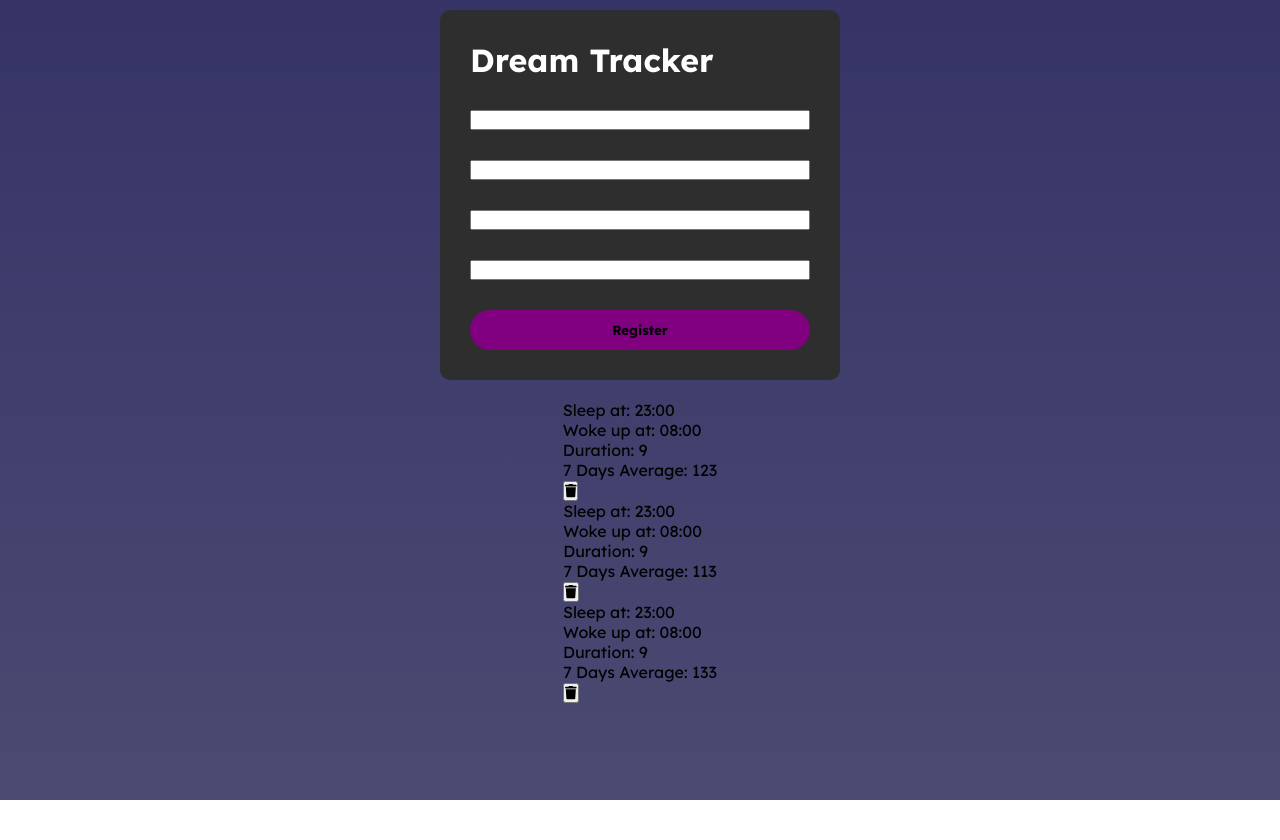
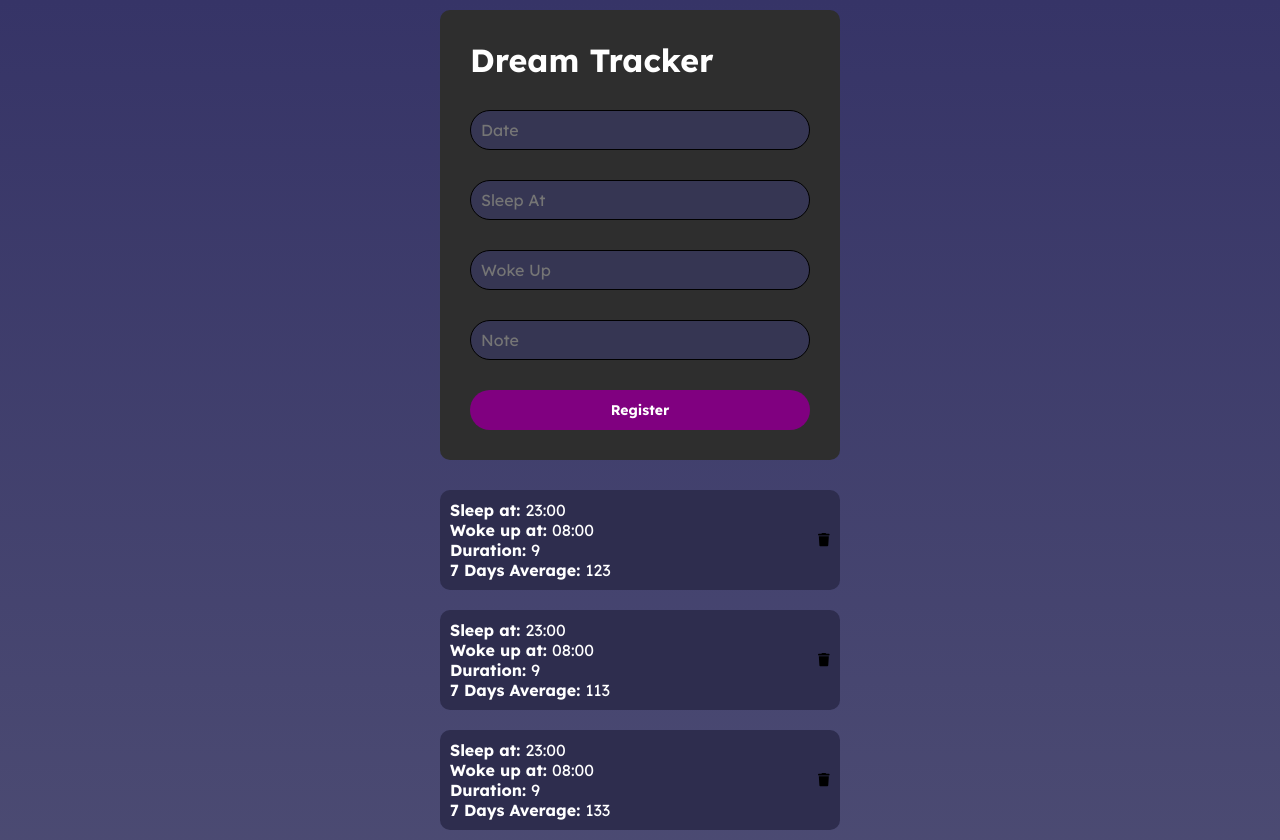
Before and after one commit to cabrinilm/dreamTracker-frontend, a React (Vite) app: page / in a window 1280 px wide. Before the commit the page ends 800 px from the top, so only its background shows below. Built offline with nearby package versions, Linux system fonts and the light colour scheme.

Commit message:
basic css ready

```diff
--- a/src/pages/Home/index.jsx
+++ b/src/pages/Home/index.jsx
@@ -35,20 +35,20 @@ function Home() {
     <div className="container">
       <form>
         <h1>Dream Tracker</h1>
-        <input date="date" type="text" />
-        <input name="sleep at" type="number" />
-        <input name="woke up" type="number" />
-        <input note="note" type="text" />
+        <input placeholder='Date'date="date" type="text" />
+        <input placeholder='Sleep At' name="sleep at" type="number" />
+        <input placeholder='Woke Up' name="woke up" type="number" />
+        <input placeholder='Note' note="note" type="text" />
         <button type="button">Register</button>
       </form>
 
        {user.map(user =>(
-         <div key={user.id}>
+         <div key={user.id} className='card'>
          <div>
-           <p>Sleep at: {user.sleep_time}</p>
-           <p>Woke up at: {user.wake_time}</p>
-           <p>Duration: {user.duration}</p>
-           <p>7 Days Average: {user.id}</p>
+           <p>Sleep at: <span>{user.sleep_time}</span></p>
+           <p>Woke up at: <span>{user.wake_time}</span></p>
+           <p>Duration: <span>{user.duration}</span></p>
+           <p>7 Days Average: <span>{user.id}</span></p>
 
          </div>
          <button>
--- a/src/pages/Home/style.css
+++ b/src/pages/Home/style.css
@@ -30,9 +30,50 @@ form {
         border: none;
         font-weight: bold;
         cursor: pointer;
+        font-size: 14px;
+        color: white;
     }
 
     & button:hover {
         opacity: 0.8 ;
     }
+
+    & input {
+        border: 1px solid black;
+        border-radius: 30px;
+        height: 40px;
+        background-color: #363653;
+        color: #fff;
+        font-size: 16px;
+        padding-left: 10px;
+        outline:none ;
+
+    }
 }
+
+
+.card {
+
+  display: flex;
+  justify-content: space-between;
+  background-color: #2E2D4E;
+  margin: 10px;
+  padding: 10px;
+  width: 400px;
+  border-radius: 10px;
+  & p {
+      color: #fff;
+      font-weight: bold;
+  } & span {
+    font-weight: normal;
+  }
+  & button {
+    background-color: transparent;
+    border: none;
+    cursor: pointer;
+  }
+  & button:hover {
+    opacity: 0.8;
+    color: red;
+  }
+}
```
